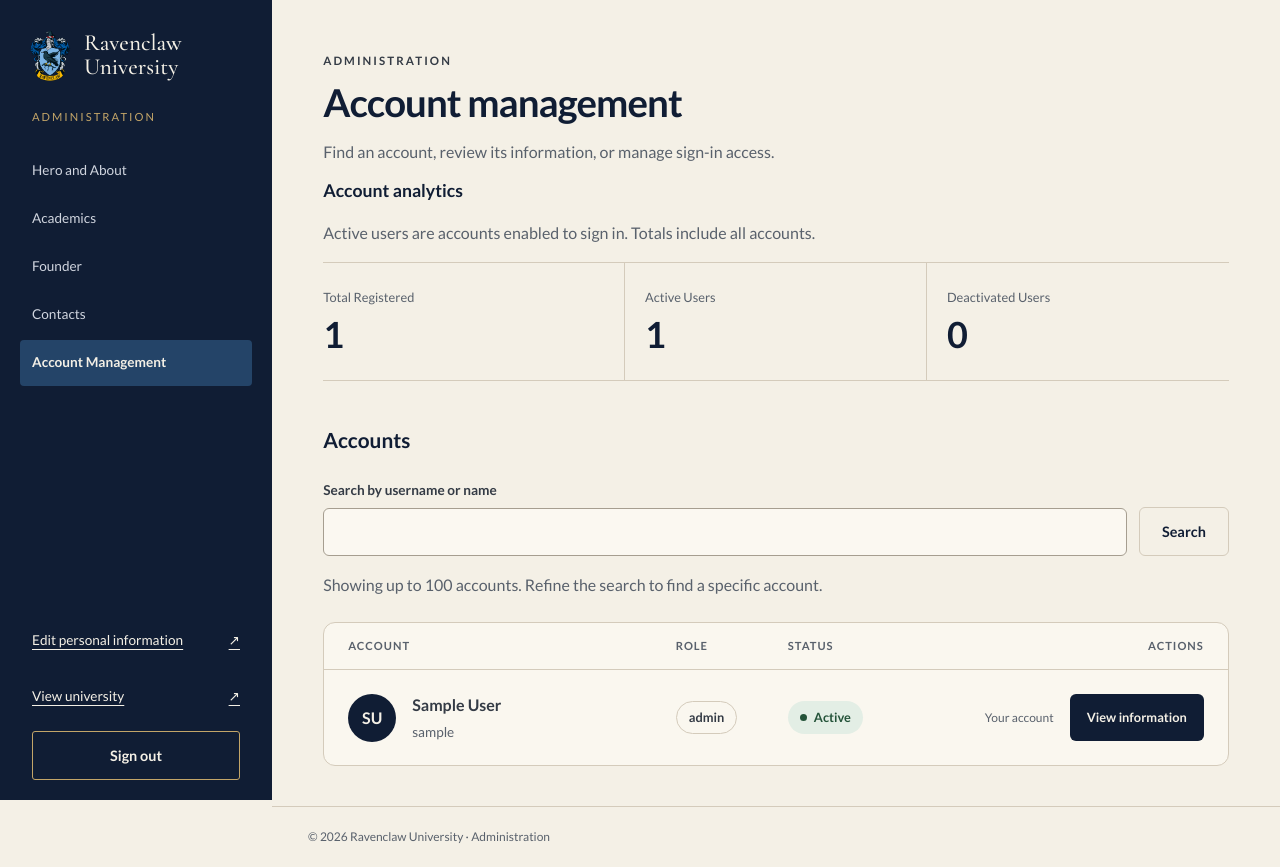
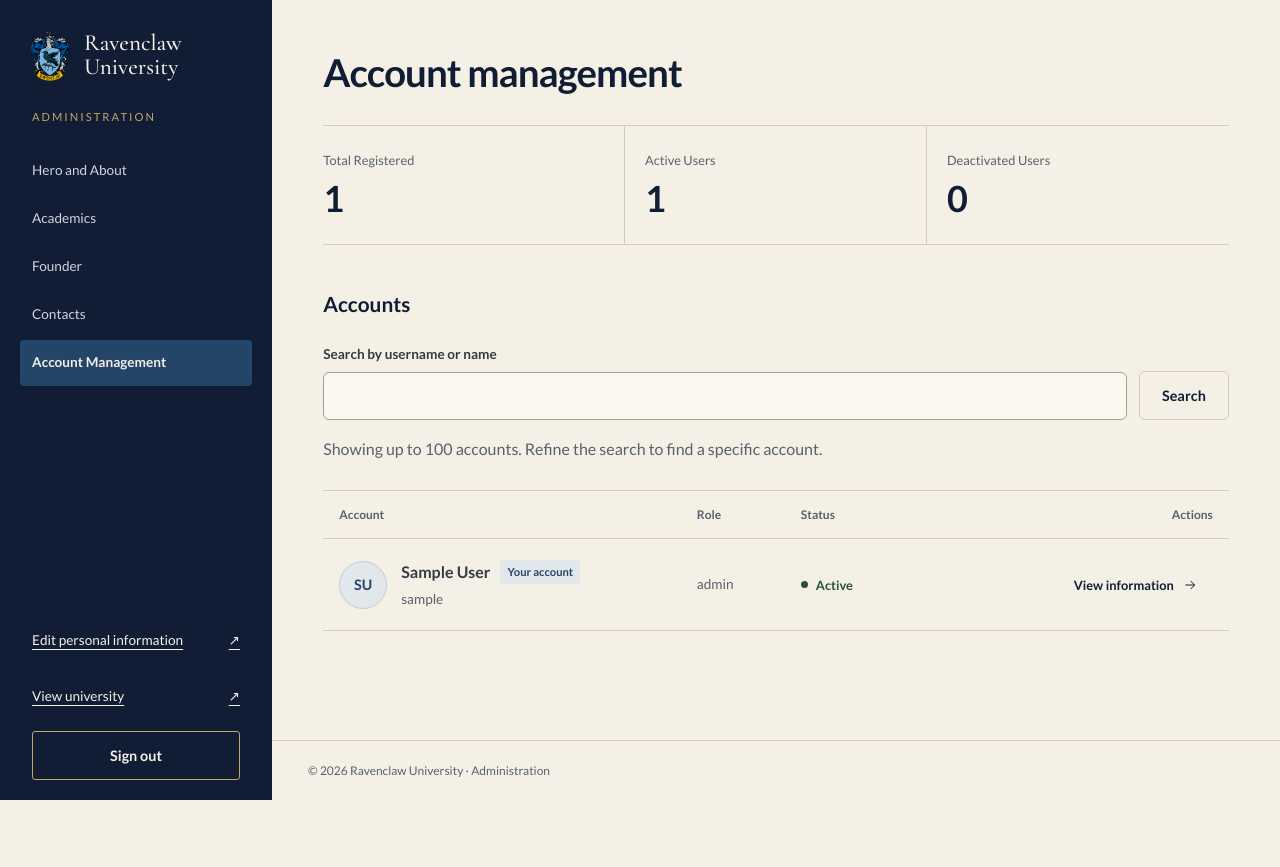
Before and after one commit to Pixyz-bit/Ravenclaw-University, an ASP.NET Core app: page /AccountManagement in a window 1280 px wide. After the commit the page ends 800 px from the top, so only its background shows below. Run offline with ASP.NET Core 8, Linux system fonts and the light colour scheme; the visitor is signed in with stand-in values (Sample User, id 1); empty tables hold one stand-in row (values such as "Sample post"); data that the repository does not hold is empty; style sheets or scripts are compiled from the project's sources; database files in the repository are not loaded.

Commit message:
Simplify admin headings and refine account directory rows

```diff
--- a/241611JalopFinalQuiz2/Styles/layouts/admin-accounts.css
+++ b/241611JalopFinalQuiz2/Styles/layouts/admin-accounts.css
@@ -1,30 +1,35 @@
 /* Account analytics and the reference-led, responsive account directory. */
 @layer components {
+    .admin-main:has(.account-management-panel) { @apply max-w-none; }
+    .account-totals { @apply mt-[32px]; }
     .account-metrics { @apply [grid-template-columns:repeat(3,minmax(0,1fr))]; }
-    .account-directory { @apply mt-[24px] [border:1px_solid_var(--color-line)] rounded-[12px] bg-[#faf7ef]; }
-    .account-directory-row,.account-directory-head { @apply grid [grid-template-columns:minmax(180px,1fr)_88px_132px_260px] items-center gap-[24px] px-[24px]; }
-    .account-directory-head { @apply py-[14px] text-[.7rem] uppercase tracking-[.09em] font-bold text-muted [border-bottom:1px_solid_var(--color-line)]; }
+    .account-directory { @apply mt-[28px] [border-top:1px_solid_var(--color-line)]; }
+    .account-directory-row,.account-directory-head { @apply grid [grid-template-columns:minmax(180px,1fr)_80px_116px_272px] items-center gap-[24px] px-[16px]; }
+    .account-directory-head { @apply py-[14px] text-[.75rem] font-bold text-muted [border-bottom:1px_solid_var(--color-line)]; }
     .account-directory-head > :last-child { @apply text-right; }
-    .account-directory-row { @apply py-[22px] [border-bottom:1px_solid_var(--color-line)]; }
-    .account-directory-row:last-child { @apply border-b-0; }
-    .account-identity { @apply flex items-center gap-[16px] min-w-0; }
+    .account-directory-row { @apply py-[20px] min-h-[92px] [border-bottom:1px_solid_var(--color-line)]; }
+    .account-directory-row:hover,.account-directory-row:focus-within,.account-directory-row.is-current { @apply bg-[#eae6db]; }
+    .account-identity { @apply flex items-center gap-[14px] min-w-0; }
+    .account-name { @apply flex items-center flex-wrap gap-x-[10px] gap-y-[4px]; }
     .account-identity > div { @apply min-w-0; }
     .account-identity h3 { @apply font-body text-[1rem] font-bold m-0 [overflow-wrap:anywhere]; }
     .account-identity p { @apply text-muted text-[.85rem] m-0 mt-[4px] [overflow-wrap:anywhere]; }
     .account-avatar { @apply w-[48px] h-[48px] rounded-full shrink-0 object-cover; }
-    .account-initials { @apply grid place-items-center bg-navy text-ivory font-bold text-[1rem]; }
-    .account-role { @apply justify-self-start rounded-full [border:1px_solid_var(--color-line)] px-[12px] py-[5px] text-[.8rem] font-bold; }
-    .account-status { @apply inline-flex items-center gap-[7px] justify-self-start rounded-full px-[12px] py-[6px] text-[.8rem] font-bold; }
+    .account-initials { @apply grid place-items-center bg-[#e2e7eb] text-blue font-bold text-[.9rem] [border:1px_solid_#c3cdd5]; }
+    .account-role { @apply justify-self-start text-[.85rem] text-muted; }
+    .account-role.is-admin { @apply text-navy font-bold; }
+    .account-status { @apply inline-flex items-center gap-[8px] justify-self-start text-[.8rem] font-bold; }
     .account-status > span { @apply w-[7px] h-[7px] rounded-full bg-current; }
-    .account-status.is-active { @apply bg-[#e3eee5] text-[#245339]; }
-    .account-status.is-deactivated { @apply bg-[#f5e5e1] text-[#963c31]; }
-    .account-directory-actions { @apply flex items-center justify-end gap-[10px] flex-wrap; }
-    .account-self-label { @apply text-muted text-[.75rem] px-[6px]; }
+    .account-status.is-active { @apply text-[#245339]; }
+    .account-status.is-deactivated { @apply text-[#963c31]; }
+    .account-directory-actions { @apply grid [grid-template-columns:108px_154px] items-center justify-end gap-[10px]; }
+    .account-self-label { @apply text-blue text-[.7rem] font-bold bg-[#e2e7eb] rounded-[4px] px-[7px] py-[3px]; }
     .account-directory-actions form { @apply m-0; }
-    .account-directory-actions .button { @apply min-h-[44px] px-[16px] py-[12px] text-[.8rem]; }
+    .account-directory-actions .button { @apply w-full min-h-[44px] px-[12px] py-[10px] text-[.8rem] whitespace-nowrap; }
+    .account-view { @apply col-start-2 gap-[8px] border-transparent; }
     .account-activate { @apply bg-[#e3eee5] text-[#245339] [border:1px_solid_#87a38d]; }
     .account-activate:hover { @apply bg-[#d3e4d6]; }
-    .account-deactivate { @apply bg-transparent text-[#963c31] [border:1px_solid_#c8a198]; }
+    .account-deactivate { @apply bg-transparent text-[#963c31] border-transparent; }
     .account-deactivate:hover { @apply bg-[#f5e5e1]; }
     .account-information { @apply [border-block:1px_solid_var(--color-line)] py-[28px] my-[28px]; }
     .account-information dl { @apply grid [grid-template-columns:repeat(2,minmax(0,1fr))] max-w-[700px]; }
@@ -32,15 +37,16 @@
     @media(max-width:1200px) {
         .account-directory-head { @apply hidden; }
         .account-directory-row { @apply [grid-template-columns:minmax(0,1fr)_auto_auto] gap-[16px]; }
-        .account-directory-actions { @apply col-span-full justify-start; }
+        .account-directory-actions { @apply col-span-full justify-end; }
     }
     @media(max-width:600px) {
         .account-metrics { @apply [grid-template-columns:minmax(0,1fr)]; }
         .account-metrics > div { @apply border-r-0 [border-bottom:1px_solid_var(--color-line)]; }
         .account-metrics > div:last-child { @apply border-b-0; }
-        .account-directory-row { @apply [grid-template-columns:minmax(0,1fr)_auto]; }
+        .account-directory-row { @apply [grid-template-columns:minmax(0,1fr)_auto] px-0 gap-[14px] py-[24px]; }
         .account-identity { @apply col-span-full; }
-        .account-directory-actions { @apply gap-[10px]; }
+        .account-directory-actions { @apply w-full [grid-template-columns:minmax(0,1fr)_minmax(0,1.4fr)] gap-[10px] mt-[2px]; }
+        .account-directory-actions .account-view { @apply [border-color:var(--color-line)]; }
         .account-information dl { @apply [grid-template-columns:minmax(0,1fr)]; }
     }
 }
--- a/241611JalopFinalQuiz2/Styles/layouts/admin-editors.css
+++ b/241611JalopFinalQuiz2/Styles/layouts/admin-editors.css
@@ -28,6 +28,7 @@
     .admin-editor-grid--single .admin-save-state { @apply max-w-none border-t-0 pt-0 mb-[8px]; }
     .editor-fieldset { @apply min-w-0 m-0 p-0 [border:0]; }
     .editor-fieldset legend { @apply w-full font-bold text-[.75rem] uppercase tracking-[.08em] text-muted pb-[16px] mb-[20px] [border-bottom:1px_solid_var(--color-line)]; }
+    .editor-fieldset--quiet > legend { @apply sr-only; }
     .admin-editor-fields .row-actions { @apply sticky bottom-0 z-10 bg-ivory [padding:16px_0] [border-top:1px_solid_var(--color-line)] mt-[12px]; }
     .admin-editor-fields .button-primary { @apply min-w-[160px]; }
     .admin-main .button { @apply rounded-[6px]; }
--- a/241611JalopFinalQuiz2/Views/AcademicPrograms/Index.cshtml
+++ b/241611JalopFinalQuiz2/Views/AcademicPrograms/Index.cshtml
@@ -22,10 +22,9 @@
     {
         <div class="admin-editor-grid">
             <div class="admin-editor-fields">
-                <h2>@(Model.Id == 0 ? "Add entry" : "Edit entry")</h2>
                 <form asp-action="Index" asp-route-id="" asp-route-confirmDelete="" method="post" data-admin-editor data-recovered="@(Context.Request.Method == "POST" ? "true" : "false")" enctype="multipart/form-data">
                     <input asp-for="Id" type="hidden" />
-                    <fieldset class="editor-fieldset"><legend>Program information</legend>
+                    <fieldset class="editor-fieldset editor-fieldset--quiet"><legend>Program information</legend>
                         <div class="field"><label asp-for="SubjectName"></label><input asp-for="SubjectName" maxlength="150" /><span asp-validation-for="SubjectName" class="field-error"></span></div>
                         <div class="field"><label asp-for="Description"></label><textarea asp-for="Description" rows="4"></textarea><span asp-validation-for="Description" class="field-error"></span></div>
                         <div class="field">
--- a/241611JalopFinalQuiz2/Views/AccountManagement/Index.cshtml
+++ b/241611JalopFinalQuiz2/Views/AccountManagement/Index.cshtml
@@ -1,14 +1,10 @@
 @model AccountManagementViewModel
 @{ Layout = "_AdminLayout"; ViewData["Title"] = "Account management"; }
-<section class="editor-panel">
-    <p class="eyebrow">Administration</p>
+<section class="editor-panel account-management-panel">
     <h1>Account management</h1>
-    <p class="muted">Find an account, review its information, or manage sign-in access.</p>
     @if (ViewData["Unavailable"] is not true)
     {
-        <section class="admin-inventory" aria-labelledby="account-analytics-title">
-            <h2 id="account-analytics-title">Account analytics</h2>
-            <p class="muted">Active users are accounts enabled to sign in. Totals include all accounts.</p>
+        <section class="admin-inventory account-totals" aria-label="Account totals">
             <dl class="admin-metrics account-metrics">
                 <div><dt>Total Registered</dt><dd>@Model.TotalAccounts</dd></div>
                 <div><dt>Active Users</dt><dd>@Model.ActiveUsers</dd></div>
@@ -66,25 +62,27 @@
             var displayName = string.IsNullOrWhiteSpace(fullName) ? account.Username : fullName;
             var initials = string.Concat((displayName ?? "?").Split(' ', StringSplitOptions.RemoveEmptyEntries).Take(2).Select(part => part[..1])).ToUpperInvariant();
             var ownAccount = User.FindFirst(System.Security.Claims.ClaimTypes.NameIdentifier)?.Value == account.Id.ToString();
-            <article class="account-directory-row" aria-label="@displayName">
+            <article class="account-directory-row @(Model.Id == account.Id ? "is-current" : "")" aria-label="@displayName">
                 <div class="account-identity">
                     @if (!string.IsNullOrWhiteSpace(account.ProfileImg) && SafeImageAttribute.IsSafeImage(account.ProfileImg))
                     { <img class="account-avatar" src="@account.ProfileImg" alt="" loading="lazy" /> }
                     else { <span class="account-avatar account-initials" aria-hidden="true">@initials</span> }
-                    <div><h3>@displayName</h3><p>@account.Username</p></div>
+                    <div>
+                        <div class="account-name"><h3>@displayName</h3>@if (ownAccount) { <span class="account-self-label">Your account</span> }</div>
+                        @if (!string.IsNullOrWhiteSpace(fullName)) { <p>@account.Username</p> }
+                    </div>
                 </div>
-                <span class="account-role">@account.Role</span>
+                <span class="account-role @(account.Role == "Admin" ? "is-admin" : "")">@account.Role</span>
                 <span class="account-status @(account.IsActive ? "is-active" : "is-deactivated")"><span aria-hidden="true"></span>@(account.IsActive ? "Active" : "Deactivated")</span>
                 <div class="account-directory-actions">
-                    @if (ownAccount) { <span class="account-self-label">Your account</span> }
-                    else
+                    @if (!ownAccount)
                     {
                     <form asp-action="SetActive" method="post">
                         <input type="hidden" name="id" value="@account.Id" /><input type="hidden" name="isActive" value="@(!account.IsActive ? "true" : "false")" /><input type="hidden" name="search" value="@Model.Search" />
                         <button type="submit" class="button @(account.IsActive ? "account-deactivate" : "account-activate")" disabled="@ownAccount" aria-label="@(account.IsActive ? "Deactivate" : "Activate") @displayName" title="@(ownAccount ? "Your account must remain active." : null)">@(account.IsActive ? "Deactivate" : "Activate")</button>
                     </form>
                     }
-                    <a class="button button-primary" asp-action="Details" asp-route-id="@account.Id" asp-route-search="@Model.Search" aria-label="View information for @displayName">View information</a>
+                    <a class="button button-secondary account-view" asp-action="Details" asp-route-id="@account.Id" asp-route-search="@Model.Search" aria-label="View information for @displayName">View information <svg width="16" height="16" viewBox="0 0 24 24" fill="none" stroke="currentColor" stroke-width="1.5" aria-hidden="true"><path d="M5 12h14m-6-6 6 6-6 6" /></svg></a>
                 </div>
             </article>
         }
--- a/241611JalopFinalQuiz2/Views/ContactInformation/Index.cshtml
+++ b/241611JalopFinalQuiz2/Views/ContactInformation/Index.cshtml
@@ -11,10 +11,9 @@
 
     <div class="admin-editor-grid admin-editor-grid--single">
         <div class="admin-editor-fields">
-            <h2>Contact details</h2>
             <form asp-action="Index" asp-route-id="" asp-route-confirmDelete="" method="post" data-admin-editor data-recovered="@(Context.Request.Method == "POST" ? "true" : "false")">
                 <input asp-for="Id" type="hidden" />
-                <fieldset class="editor-fieldset"><legend>Contact information</legend>
+                <fieldset class="editor-fieldset editor-fieldset--quiet"><legend>Contact information</legend>
                     <div class="field"><label asp-for="AcademyAddress"></label><textarea asp-for="AcademyAddress" rows="4" maxlength="500"></textarea><span asp-validation-for="AcademyAddress" class="field-error"></span></div>
                     </fieldset>
                 <fieldset class="editor-fieldset"><legend>Ways to get in touch</legend>
--- a/241611JalopFinalQuiz2/Views/FounderInformation/Index.cshtml
+++ b/241611JalopFinalQuiz2/Views/FounderInformation/Index.cshtml
@@ -7,15 +7,13 @@
     <h1>Founder</h1>
     @if (TempData["StatusMessage"] is string message) { <div class="status-message" role="status">@message</div> }
     <div asp-validation-summary="All" class="validation-summary" role="alert"></div>
-    <p class="muted">Edit the university founder information.</p>
     @if (Model.Id > 0)
     {
         <div class="admin-editor-grid admin-editor-grid--single">
             <div class="admin-editor-fields">
-                <h2>Edit founder</h2>
                 <form asp-action="Index" asp-route-id="" asp-route-confirmDelete="" method="post" data-admin-editor data-recovered="@(Context.Request.Method == "POST" ? "true" : "false")">
                     <input asp-for="Id" type="hidden" />
-                    <fieldset class="editor-fieldset"><legend>Founder details</legend>
+                    <fieldset class="editor-fieldset editor-fieldset--quiet"><legend>Founder details</legend>
                         <div class="field"><label asp-for="FounderName"></label><input asp-for="FounderName" maxlength="150" /><span asp-validation-for="FounderName" class="field-error"></span></div>
                         </fieldset>
                     <fieldset class="editor-fieldset"><legend>Biography and message</legend>
--- a/241611JalopFinalQuiz2/Views/UniversityInformation/Index.cshtml
+++ b/241611JalopFinalQuiz2/Views/UniversityInformation/Index.cshtml
@@ -5,17 +5,15 @@
 }
 <section class="editor-panel">
     <h1>Hero and About</h1>
-    <p class="muted">Edit the hero image, introduction, purpose, and values shown on the university page.</p>
     @if (TempData["StatusMessage"] is string message)
     {
         <div class="status-message" role="status">@message</div>
     }
     <div class="admin-editor-grid admin-editor-grid--single">
         <div class="admin-editor-fields">
-            <h2>Page content</h2>
             <form asp-controller="UniversityInformation" asp-action="Index" asp-route-id="" asp-route-confirmDelete="" method="post" data-admin-editor data-recovered="@(Context.Request.Method == "POST" ? "true" : "false")" enctype="multipart/form-data">
                 <div asp-validation-summary="All" class="validation-summary" role="alert"></div>
-                <fieldset class="editor-fieldset"><legend>Introduction and purpose</legend>
+                <fieldset class="editor-fieldset editor-fieldset--quiet"><legend>Introduction and purpose</legend>
                     <div class="field">
                         <label asp-for="ImageUpload"></label>
                         <input asp-for="ImageUpload" type="file" accept="image/png,image/jpeg,image/webp" aria-describedby="image-help" data-image-upload />
```
Also changed, not shown: DESIGN.md (+5 -0 lines), docs/CONTENT.md (+6 -0 lines), docs/DESIGN.md (+18 -5 lines), docs/STATUS.md (+16 -0 lines), 1 other file.
